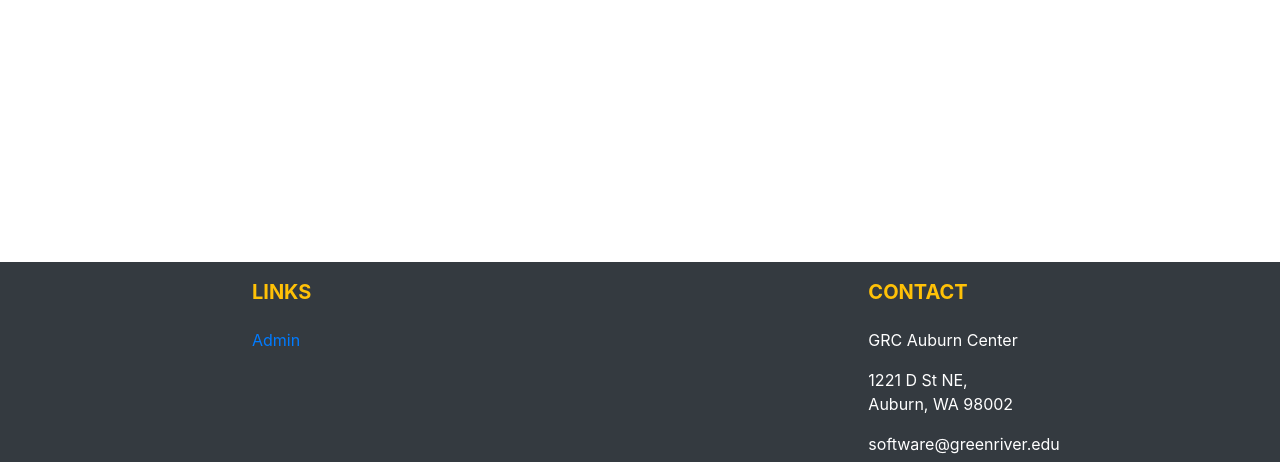
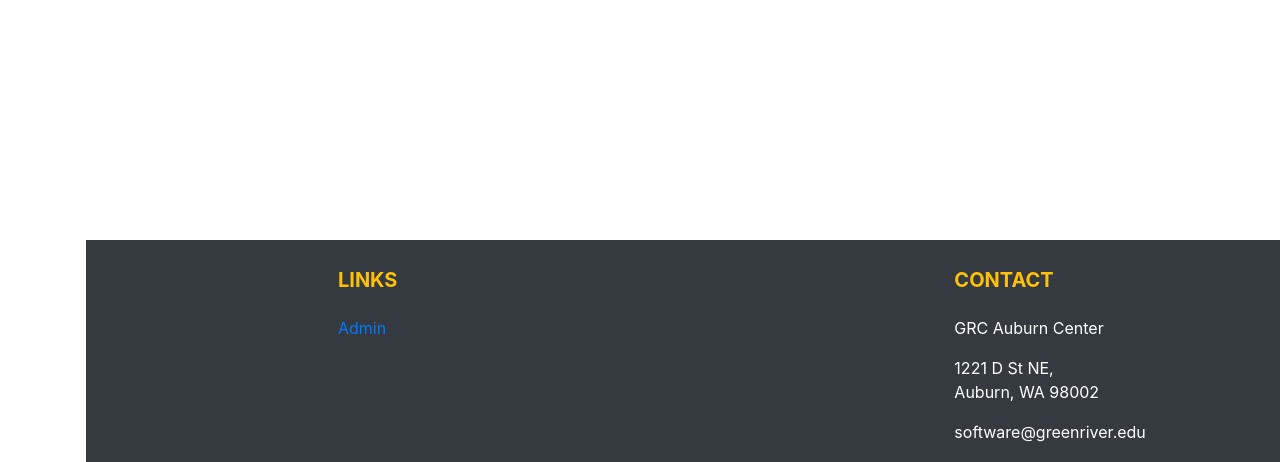
Before and after one commit to tbhachu/advise_it, a PHP site: page /views/index.php in a window 1280 px wide. Shown: the part 338-800 px from the top of the page. Run offline with PHP 8.4, Linux system fonts and the light colour scheme.

Commit message:
Changed footer styles

```diff
--- a/styles/styles.css
+++ b/styles/styles.css
@@ -39,7 +39,12 @@
 
 
 footer {
-  height: 200px;
+  padding-top: 10px;
+  padding-bottom: 0px;
+  position:fixed;
+  bottom:0;
+  width:100%;
+
 }
 
 textarea {
--- a/views/footer.php
+++ b/views/footer.php
@@ -1,6 +1,8 @@
 
 
-    <footer class="fixed-bottom bg-dark text-white">
+    <br>
+    <div class="container">
+    <footer class="bottom bg-dark text-white">
         <div class="container text-center text-md-left">
             <div class="row text-center text-md-left">
                 <div class="col-md-3 col-lg-3 col-xl-3 mx-auto mt-3">
@@ -16,6 +18,8 @@
             </div>
         </div>
     </footer>
+    </div>
+
 
 
     <script src="../scripts/script.js"></script>
```
